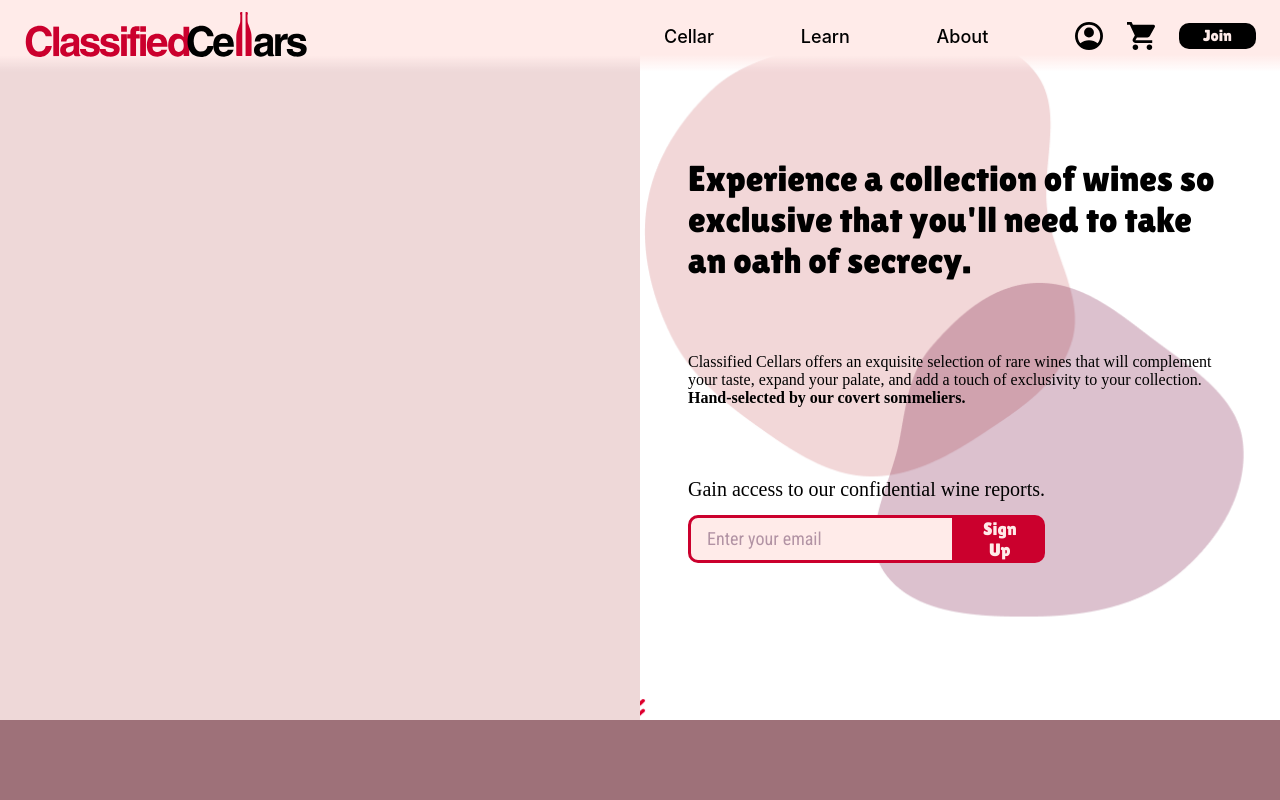
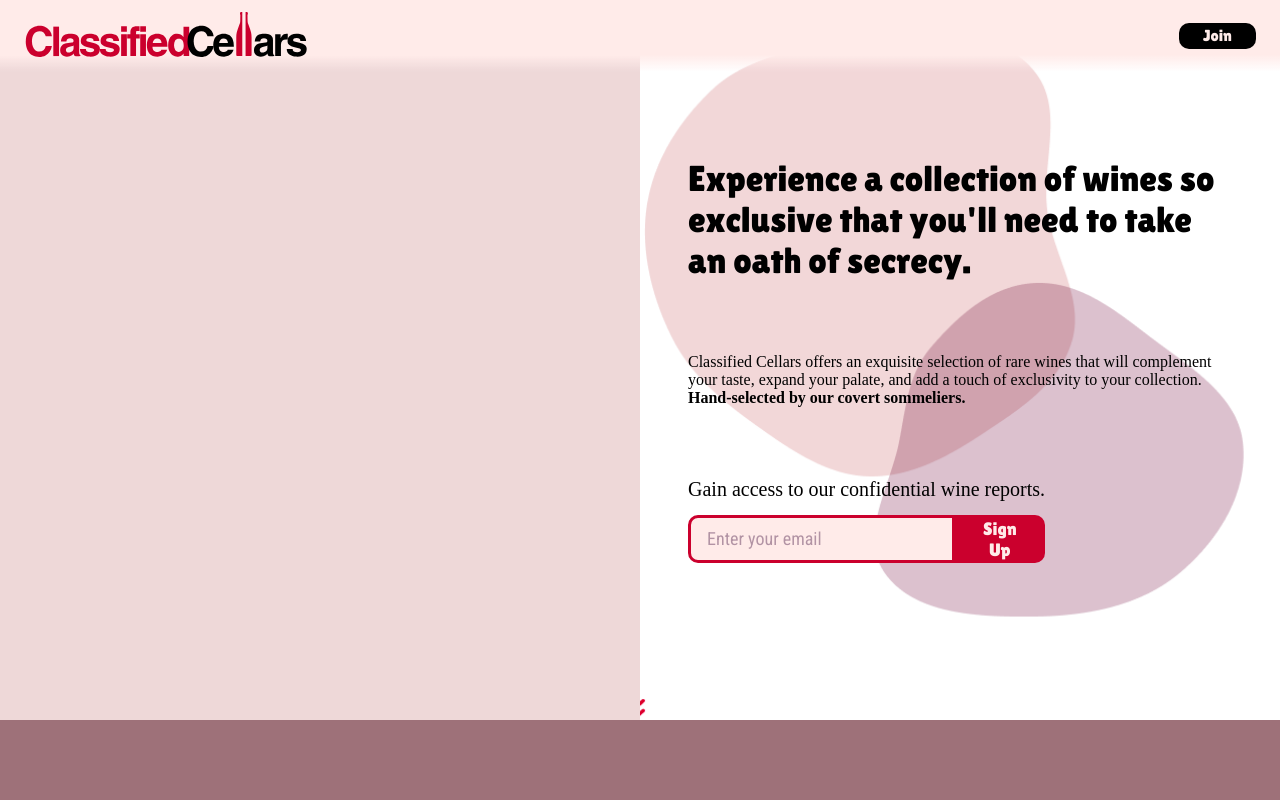
Before and after one commit to dylan-cm/class-cellars, a React (Create React App) app: page / in a window 1280 px wide. Shown: the top 800 px of the page. Built offline with nearby package versions, Linux system fonts and the light colour scheme; a web font is replaced by a local one.

Commit message:
removed ecommerce and other links from navbar

```diff
--- a/src/components/organisms/Navbar/Navbar.tsx
+++ b/src/components/organisms/Navbar/Navbar.tsx
@@ -3,8 +3,6 @@ import { useLocation } from "react-router-dom";
 import { HashLink, NavHashLink } from "react-router-hash-link";
 
 import { ReactComponent as Logo } from "../../../assets/Logo - Light.svg";
-import { ReactComponent as AccountIcon } from "../../../assets/accountIcon.svg";
-import { ReactComponent as CartIcon } from "../../../assets/cartIcon.svg";
 
 import "./Navbar.css";
 
@@ -42,28 +40,9 @@ const Navbar = ({ ...props }: NavbarProps) => {
         <HashLink to="/#top" smooth onClick={() => setMenuOpen(false)}>
           <Logo className={"Logo" + (menuOpen ? " LightLogo" : "")} />
         </HashLink>
-        <div className="NavButtons">
-          <NavHashLink to="/#cellar" className={getHashClass("cellar")} smooth>
-            Cellar
-          </NavHashLink>
-          <NavHashLink to="/#learn" className={getHashClass("learn")} smooth>
-            Learn
-          </NavHashLink>
-          <NavHashLink to="/#about" className={getHashClass("about")} smooth>
-            About
-          </NavHashLink>
-          <div className="RightButtons">
-            <NavHashLink to="account" className={getLinkClass("account")}>
-              <AccountIcon />
-            </NavHashLink>
-            <NavHashLink to="cart" className={getLinkClass("cart")}>
-              <CartIcon />
-            </NavHashLink>
-            <HashLink to="/#newsletter" smooth onClick={focusInput}>
-              <div className="JoinButton">Join</div>
-            </HashLink>
-          </div>
-        </div>
+        <HashLink to="/#newsletter" smooth onClick={focusInput}>
+          <div className="JoinButton">Join</div>
+        </HashLink>
         <HashLink
           to="/#newsletter"
           smooth
```
